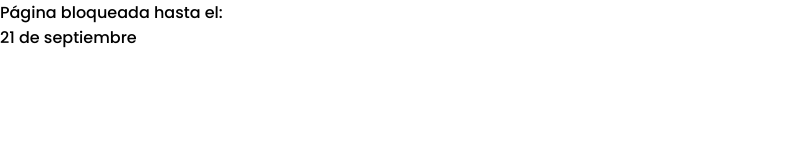
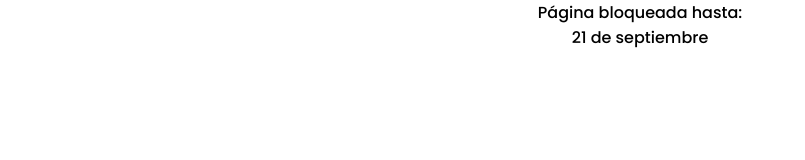
Before and after one commit to siramong/flores, a plain HTML site: page index.html in a window 1280 px wide. Shown: the whole page, without its empty margins (0-805 px from the left). Drawn offline with Linux system fonts and the light colour scheme.

Commit message:
Locker v3

```diff
--- a/css/style.css
+++ b/css/style.css
@@ -15,6 +15,7 @@ body{
 }
 
 div.locked {
+    text-align: center;
     color: black;
     position: fixed;
     z-index: 100000;
--- a/index.html
+++ b/index.html
@@ -11,7 +11,7 @@
 </head>
 
 <body>
-    <div class="locked" id="locked"> Página bloqueada hasta el: <br> 21 de septiembre</div>
+    <div class="locked" id="locked"> Página bloqueada hasta: <br> 21 de septiembre</div>
 
 <script>
     // Fecha de desbloqueo
```
